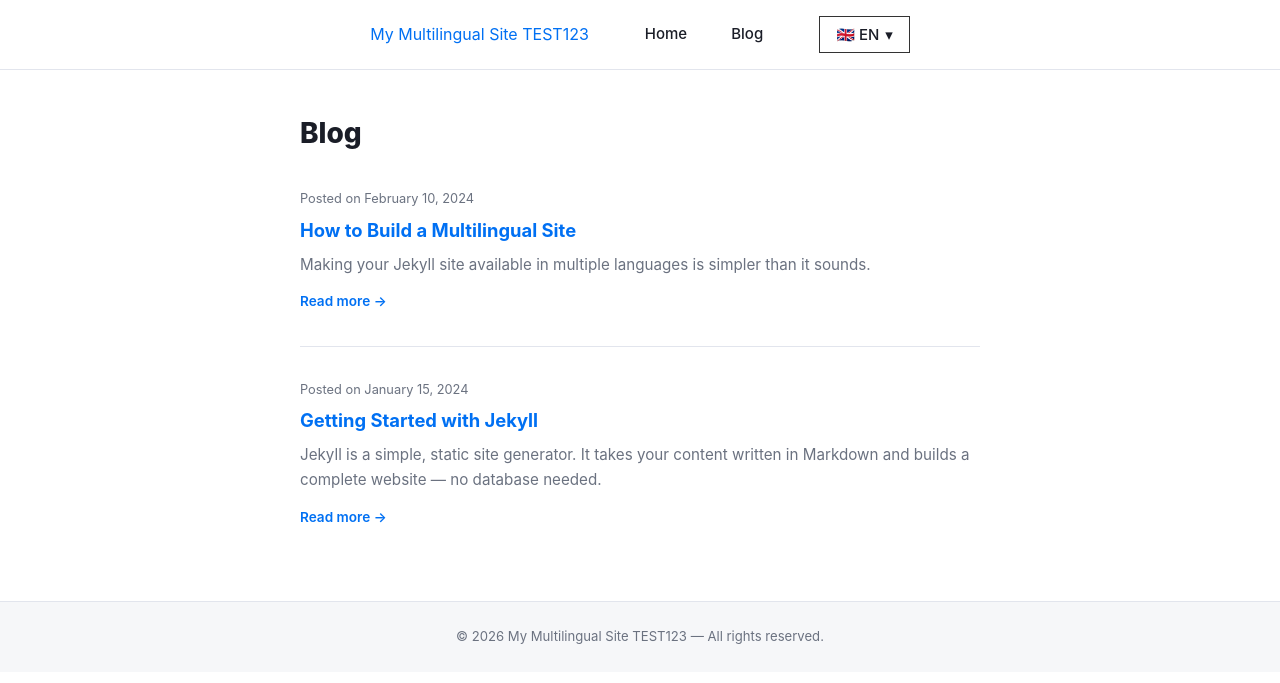
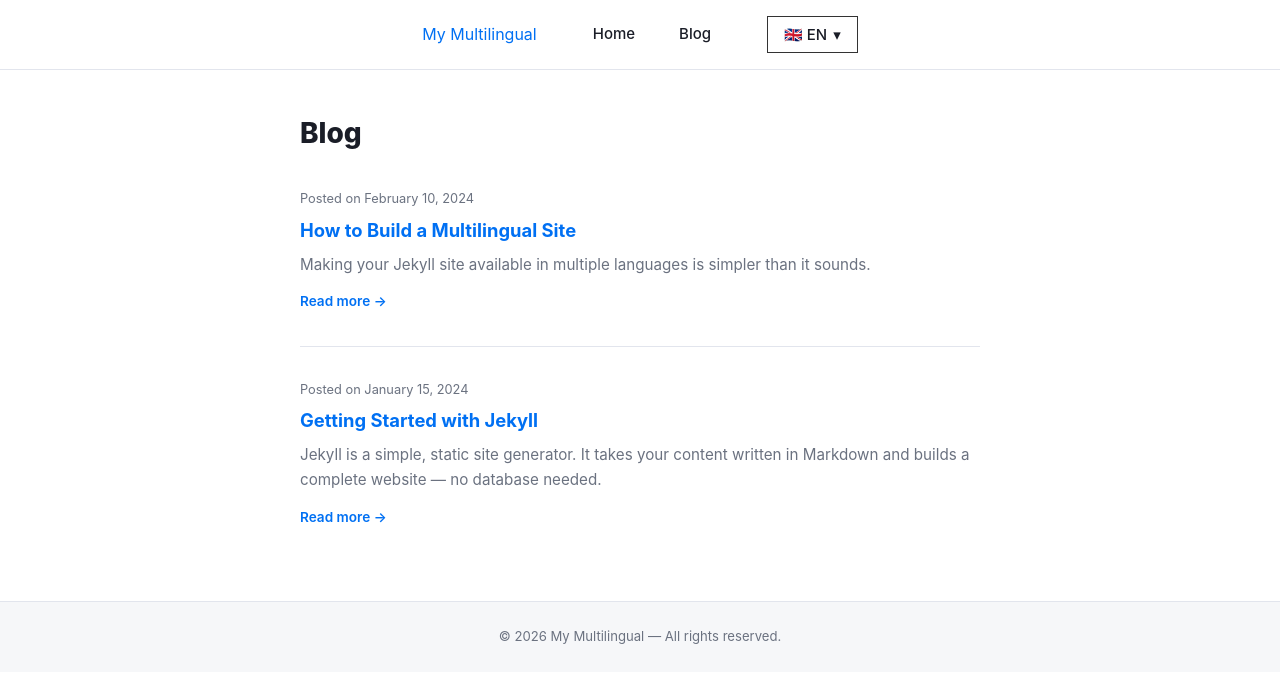
Before and after one commit to rforrupesh/jekyllmultilingual, a Jekyll site: the page built from en/blog.md, in a window 1280 px wide. Shown: the top 683 px of the page. Built offline with Jekyll 4.4.1, drawn with Linux system fonts in a browser that asks for light colours.

Commit message:
Update _config.yml

```diff
--- a/_config.yml
+++ b/_config.yml
@@ -1,4 +1,4 @@
-title: "My Multilingual Site TEST123"
+title: "My Multilingual"
 description: A Jekyll site in English and French
 baseurl: "/jekyllmultilingual"
 url: "https://rforrupesh.github.io"
```
